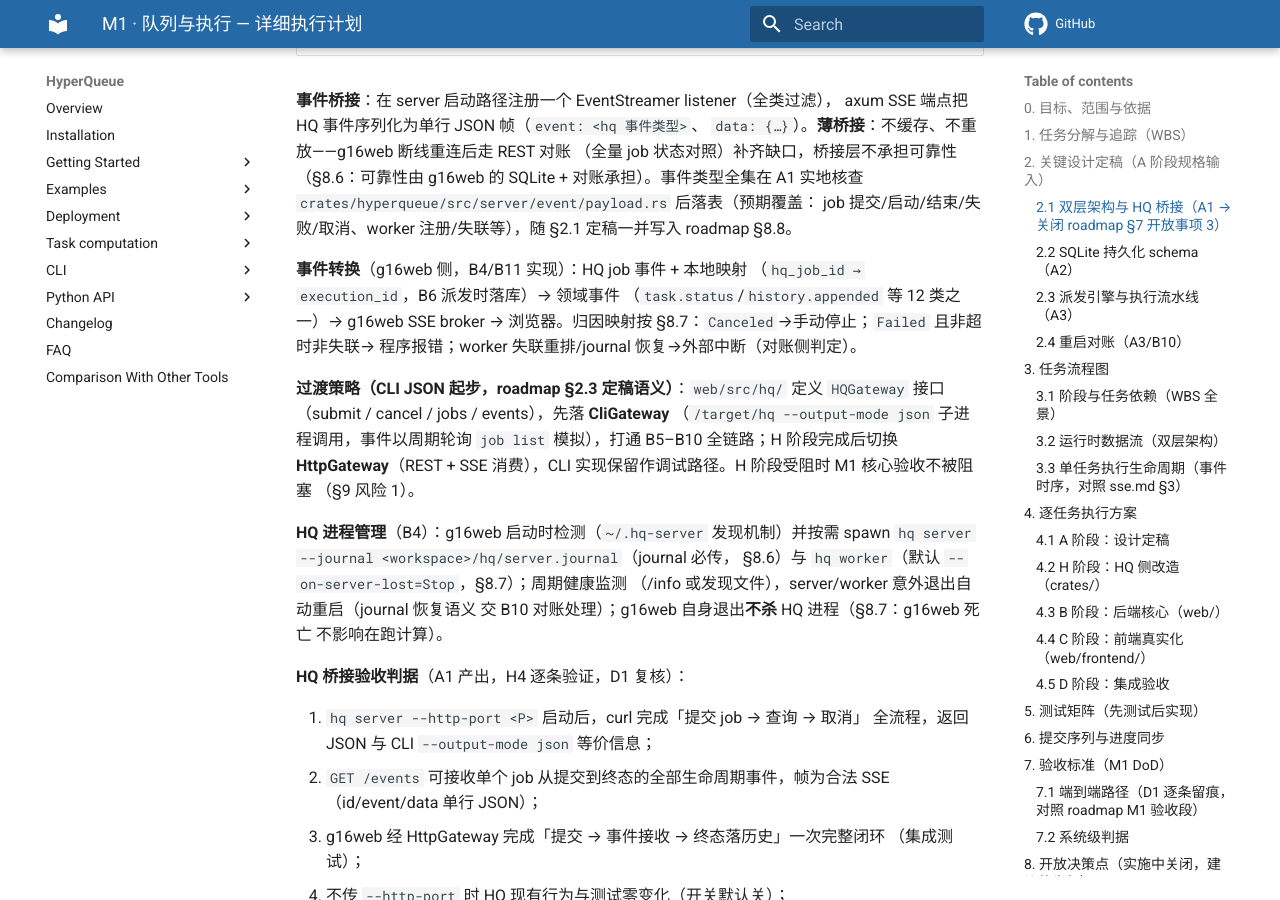
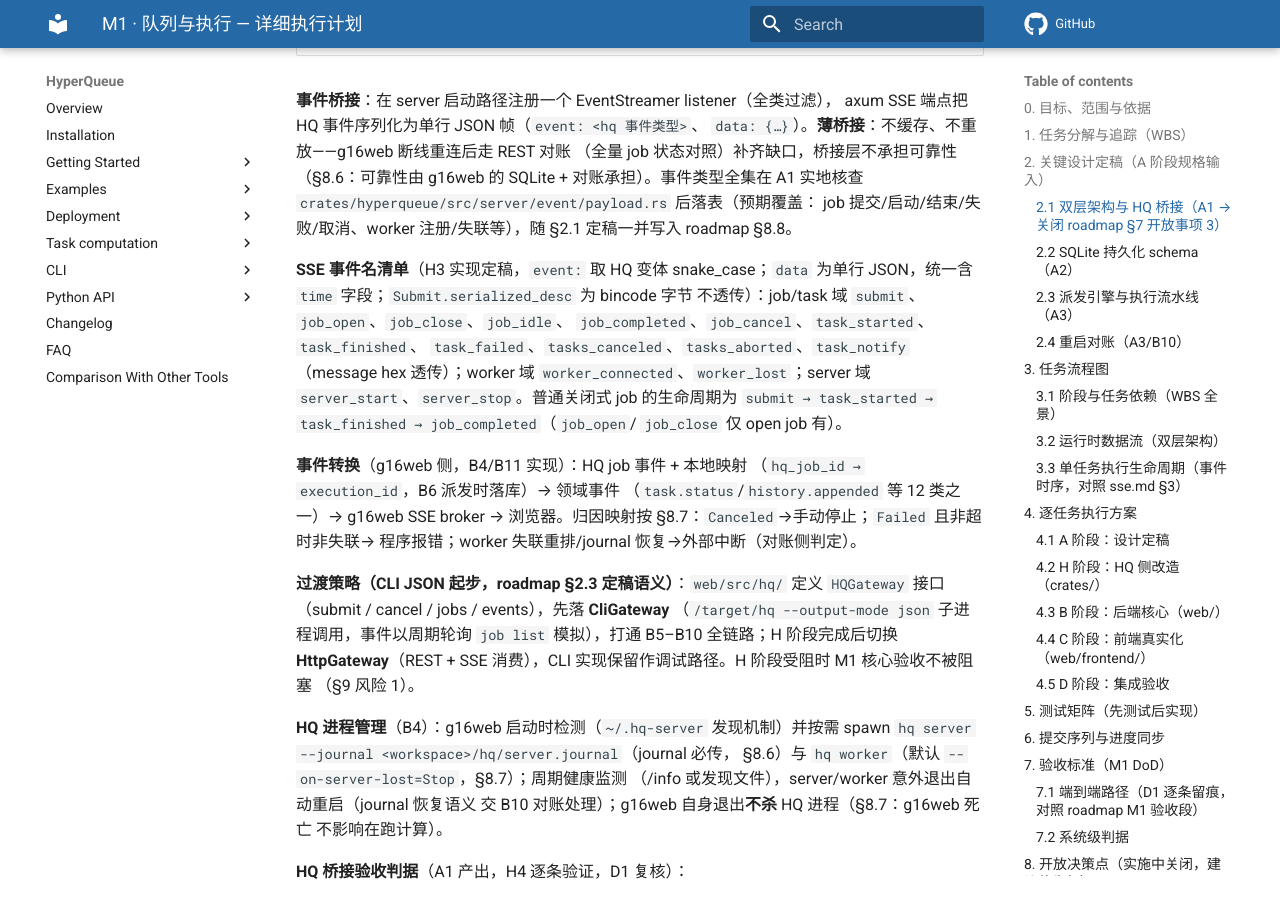
Before and after one commit to baizhancaiji/gauforge, an MkDocs documentation site: the page built from docs/plans/m1-plan.md, in a window 1280 px wide and 900 px high, scrolled down 6929 px. Built offline with MkDocs 1.6.1 and Material for MkDocs 9.7.7, drawn with Linux system fonts in a browser that asks for light colours; comment, search, counter and statistics services are not loaded; the version menu is left out.

Commit message:
docs(plans): 回填 §2.1 SSE 事件名清单与生命周期特征

```diff
--- a/docs/plans/m1-plan.md
+++ b/docs/plans/m1-plan.md
@@ -126,6 +126,16 @@ axum SSE 端点把 HQ 事件序列化为单行 JSON 帧（`event: <hq 事件类
 `crates/hyperqueue/src/server/event/payload.rs` 后落表（预期覆盖：
 job 提交/启动/结束/失败/取消、worker 注册/失联等），随 §2.1 定稿一并写入
 roadmap §8.8。
+
+**SSE 事件名清单**（H3 实现定稿，`event:` 取 HQ 变体 snake_case；`data`
+为单行 JSON，统一含 `time` 字段；`Submit.serialized_desc` 为 bincode 字节
+不透传）：job/task 域 `submit`、`job_open`、`job_close`、`job_idle`、
+`job_completed`、`job_cancel`、`task_started`、`task_finished`、
+`task_failed`、`tasks_canceled`、`tasks_aborted`、`task_notify`（message
+hex 透传）；worker 域 `worker_connected`、`worker_lost`；server 域
+`server_start`、`server_stop`。普通关闭式 job 的生命周期为
+`submit → task_started → task_finished → job_completed`（`job_open`/
+`job_close` 仅 open job 有）。
 
 **事件转换**（g16web 侧，B4/B11 实现）：HQ job 事件 + 本地映射
 （`hq_job_id → execution_id`，B6 派发时落库）→ 领域事件
```
